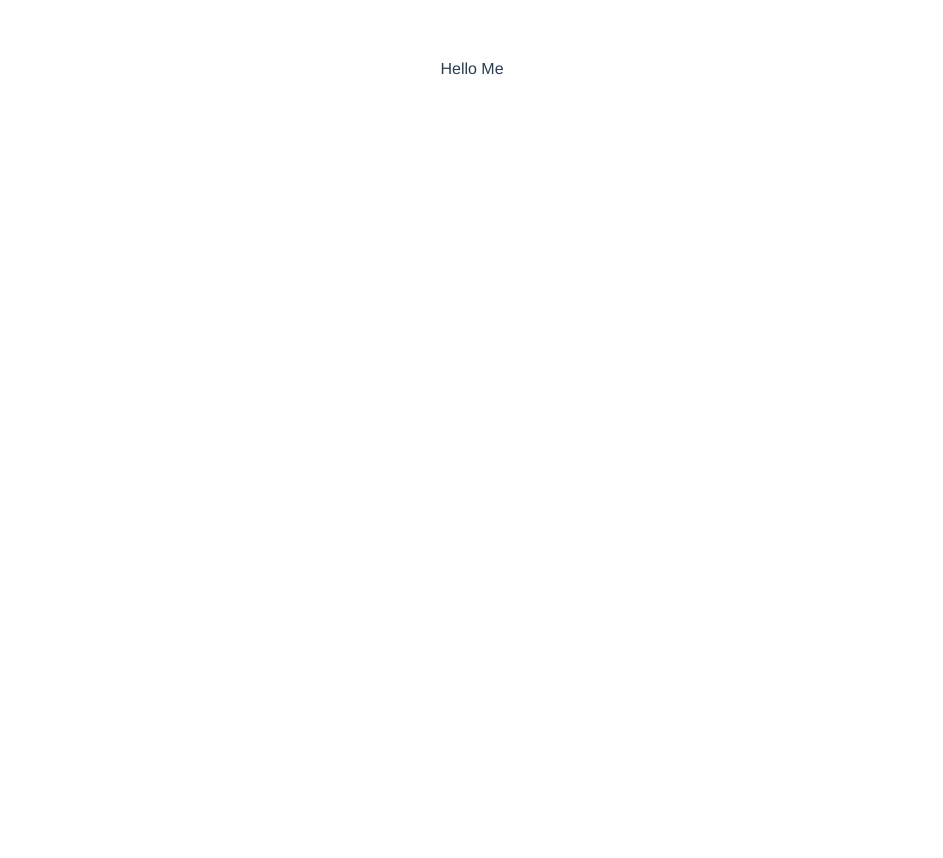
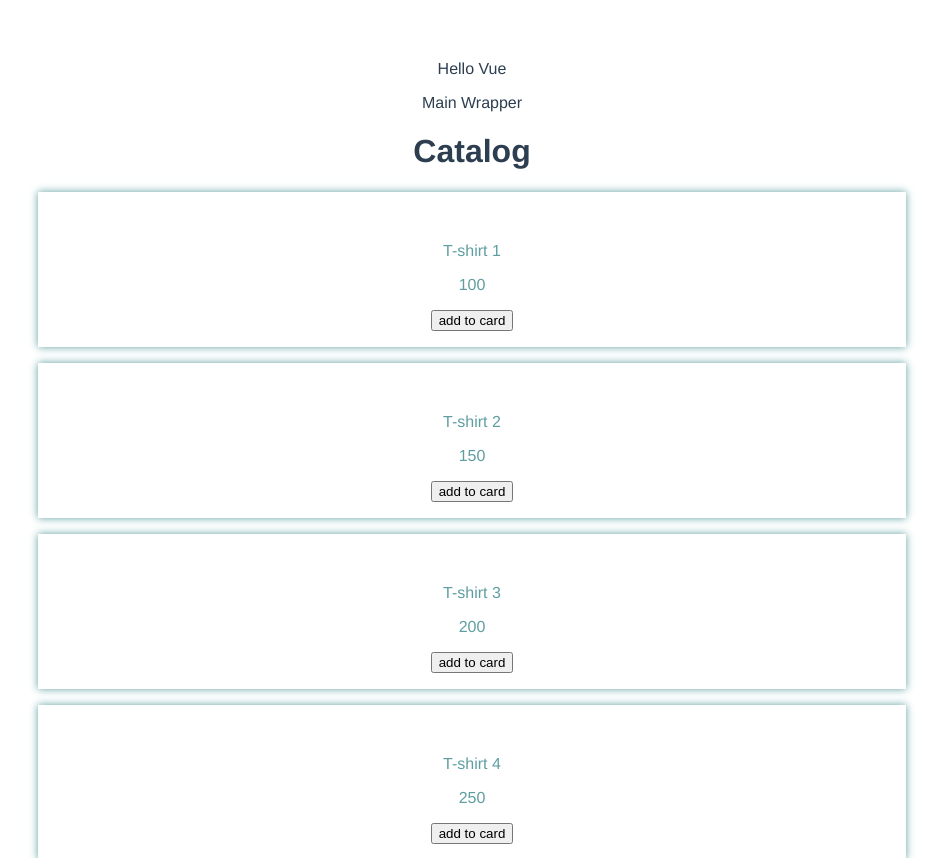
Before and after one commit to Mariia2509/ITMO_WebDev_2022_ProductList, a Vue app in the folder tutorial_online_shop/: page / in a window 1280 px wide. Shown: the top 858 px of the page, without its empty margins (168-1111 px from the left). Before the commit the page ends 800 px from the top, so only its background shows below. Built offline with nearby package versions, Linux system fonts and the light colour scheme.

Commit message:
Создать компоненты каталога Подключить стили Подтянуть карточки товара в каталог

```diff
--- a/tutorial_online_shop/db.json
+++ b/tutorial_online_shop/db.json
@@ -1,9 +1,46 @@
 {
-  "posts": [
-    { "id": 1, "title": "json-server", "author": "typicode" }
-  ],
-  "comments": [
-    { "id": 1, "body": "some comment", "postId": 1 }
-  ],
-  "profile": { "name": "typicode" }
+  "products": [
+    {
+      "image": "https://fakestoreapi.com/img/81fPKd-2AYL._AC_SL1500_.jpg",
+      "name": "T-shirt 1",
+      "price": 100,
+      "article": "T1",
+      "available": true
+    },
+    {
+      "image": "https://fakestoreapi.com/img/81fPKd-2AYL._AC_SL1500_.jpg",
+      "name": "T-shirt 2",
+      "price": 150,
+      "article": "T2",
+      "available": true
+    },
+    {
+      "image": "https://fakestoreapi.com/img/81fPKd-2AYL._AC_SL1500_.jpg",
+      "name":"T-shirt 3",
+      "price": 200,
+      "article": "T3",
+      "available": false
+    },
+    {
+      "image": "https://fakestoreapi.com/img/81fPKd-2AYL._AC_SL1500_.jpg",
+      "name": "T-shirt 4",
+      "price": 250,
+      "article": "T4",
+      "available": true
+    },
+    {
+      "image": "https://fakestoreapi.com/img/81fPKd-2AYL._AC_SL1500_.jpg",
+      "name": "T-shirt 5",
+      "price": 300,
+      "article": "T5",
+      "available": false
+    },
+    {
+      "image": "https://fakestoreapi.com/img/81fPKd-2AYL._AC_SL1500_.jpg",
+      "name": "T-shirt 6",
+      "price": 350,
+      "article": "T6",
+      "available": true
+    }
+  ]
 }
--- a/tutorial_online_shop/package.json
+++ b/tutorial_online_shop/package.json
@@ -36,7 +36,9 @@
     "parserOptions": {
       "parser": "@babel/eslint-parser"
     },
-    "rules": {}
+    "rules": {
+      "no-console": "off"
+    }
   },
   "browserslist": [
     "> 1%",
--- a/tutorial_online_shop/src/App.vue
+++ b/tutorial_online_shop/src/App.vue
@@ -1,15 +1,18 @@
 <template>
- <div id="app"> Hello Me
+ <div id="app">
+   <p>Hello Vue</p>
+   <v-main-wrapper/>
 
  </div>
 </template>
 
 <script>
-
+import vMainWrapper from './components/v-main-wrapper'
 
 export default {
   name: 'App',
   components: {
+    vMainWrapper
 
   }
 }
--- a/tutorial_online_shop/src/assets/styles/styles.scss
+++ b/tutorial_online_shop/src/assets/styles/styles.scss
@@ -0,0 +1 @@
+@import "variables.scss";
--- a/tutorial_online_shop/src/assets/styles/variables.scss
+++ b/tutorial_online_shop/src/assets/styles/variables.scss
@@ -0,0 +1,4 @@
+$padding: 8px;
+$margin: 8px;
+
+$radius: 4px;
--- /dev/null
+++ b/tutorial_online_shop/src/components/v-card.vue
@@ -0,0 +1,23 @@
+<template>
+<div class="v-card">
+
+</div>
+</template>
+
+<script>
+
+export default {
+  name: "v-card",
+  props: {},
+  data() {
+    return {}
+  },
+  mounted() {
+    console.log('Hello I am here')
+  }
+}
+</script>
+
+<style scoped>
+
+</style>
--- /dev/null
+++ b/tutorial_online_shop/src/components/v-catalog-item.vue
@@ -0,0 +1,38 @@
+<template>
+<div class="v-catalog-item">
+  <img src="" alt=""/>
+  <p class="v-catalog-item_name">{{product_data.name}}</p>
+  <p class="v-catalog-item_price">{{product_data.price}}</p>
+  <button class="v-catalog-item_add_to_card_btn btn">add to card</button>
+</div>
+  </template>
+
+
+<script>
+export default {
+  name: "v-catalog-item",
+  props: {
+    product_data:{
+      type: Object,
+      default(){
+        return{}
+      }
+    }
+  },
+  data() {
+    return {}
+  },
+  mounted() {
+    console.log('Hello I am here')
+  }
+}
+</script>
+
+<style scoped lang="scss">
+.v-catalog-item {
+  flex-basis: 25%;
+  box-shadow: 0 0 8px 0; color: cadetblue;
+  padding: 16px;
+  margin: 16px;
+}
+</style>
--- /dev/null
+++ b/tutorial_online_shop/src/components/v-catalog.vue
@@ -0,0 +1,84 @@
+<template>
+  <div class="v-catalog">
+    <h1>Catalog</h1>
+    <v-catalog-item
+    v-for="product in products"
+    :key="product.article"
+    :product_data="product"
+    />
+  </div>
+</template>
+
+<script>
+import vCatalogItem from './v-catalog-item'
+
+
+export default {
+  name: "v-catalog",
+  components: {
+    vCatalogItem
+  },
+  props: {},
+  data() {
+    return {
+      products: [
+        {
+          image: "https://fakestoreapi.com/img/81fPKd-2AYL._AC_SL1500_.jpg",
+          name: "T-shirt 1",
+          price: 100,
+          article: "T1",
+          available: true
+        },
+        {
+          image: "https://fakestoreapi.com/img/81fPKd-2AYL._AC_SL1500_.jpg",
+          name: "T-shirt 2",
+          price: 150,
+          article: "T2",
+          available: true
+        },
+        {
+          image: "https://fakestoreapi.com/img/81fPKd-2AYL._AC_SL1500_.jpg",
+          name: "T-shirt 3",
+          price: 200,
+          article: "T3",
+          available: true
+        },
+        {
+          image: "https://fakestoreapi.com/img/81fPKd-2AYL._AC_SL1500_.jpg",
+          name: "T-shirt 4",
+          price: 250,
+          article: "T4",
+          available: true
+        },
+        {
+          image: "https://fakestoreapi.com/img/81fPKd-2AYL._AC_SL1500_.jpg",
+          name: "T-shirt 5",
+          price: 300,
+          article: "T5",
+          available: true
+        },
+        {
+          image: "https://fakestoreapi.com/img/81fPKd-2AYL._AC_SL1500_.jpg",
+          name: "T-shirt 6",
+          price: 350,
+          article: "T6",
+          available: true
+        },
+      ],
+      mounted() {
+        console.log('Hello I am here')
+      }
+    }
+  }}
+</script>
+
+<style scoped lang="scss">
+.v-catalog {
+  &_list {
+    display: flex;
+    flex-wrap: wrap;
+    justify-content: space-between;
+    align-items: center;
+  }
+}
+</style>
--- /dev/null
+++ b/tutorial_online_shop/src/components/v-main-wrapper.vue
@@ -0,0 +1,43 @@
+<template>
+<div class="v-main-wrapper">
+<p>{{title}}</p>
+  <v-catalog/>
+  <v-card/>
+</div>
+</template>
+
+<script>
+import vCatalog from './v-catalog'
+import vCard from './v-card'
+
+export default {
+  name: "v-main-wrapper",
+  components:{
+    vCatalog,
+    vCard
+  },
+  props:{},
+  data () {
+    return{
+      title: "Main Wrapper"
+    }
+  },
+  computed:{},
+  methods:{},
+  watch:{},
+  mounted() {
+    console.log('Hello I am here')
+  }
+}
+</script>
+
+<style scoped>
+.v-main-wrapper{
+  /*display: flex;*/
+  /*flex-direction: column;*/
+  /*justify-content: center;*/
+  /*align-items: center;*/
+  max-width: 900px;
+  margin: 0 auto;
+}
+</style>
--- a/tutorial_online_shop/src/main.js
+++ b/tutorial_online_shop/src/main.js
@@ -1,4 +1,7 @@
 import { createApp } from 'vue'
 import App from './App.vue'
+import './assets/styles/styles.scss'
+
+
 
 createApp(App).mount('#app')
--- a/tutorial_online_shop/vue.config.js
+++ b/tutorial_online_shop/vue.config.js
@@ -2,3 +2,13 @@ const { defineConfig } = require('@vue/cli-service')
 module.exports = defineConfig({
   transpileDependencies: true
 })
+
+module.exports = {
+  css:{
+    loaderOptions:{
+      sass:{
+        prependData:`@import "@/assets/styles/styles.scss";`
+      }
+    }
+  }
+}
```
